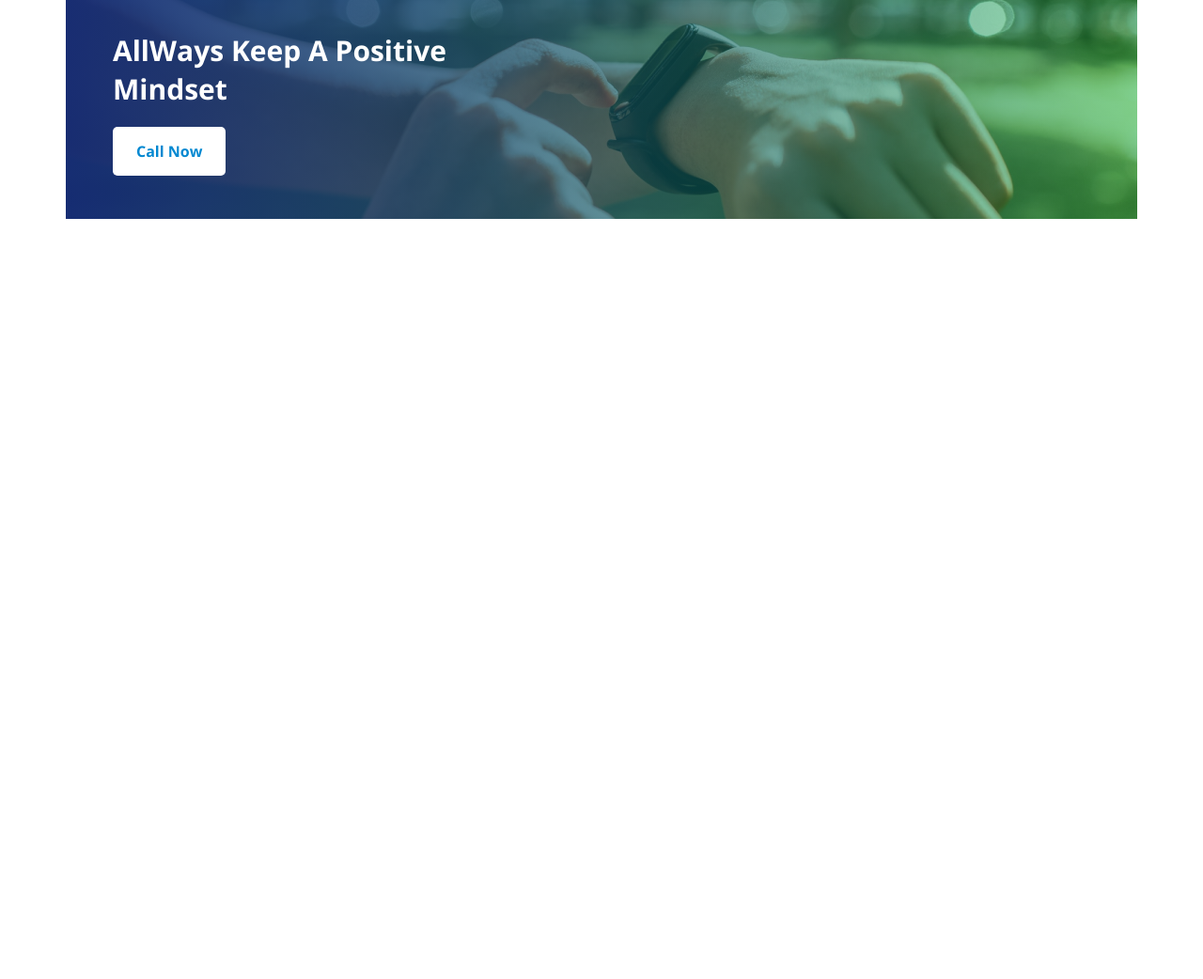
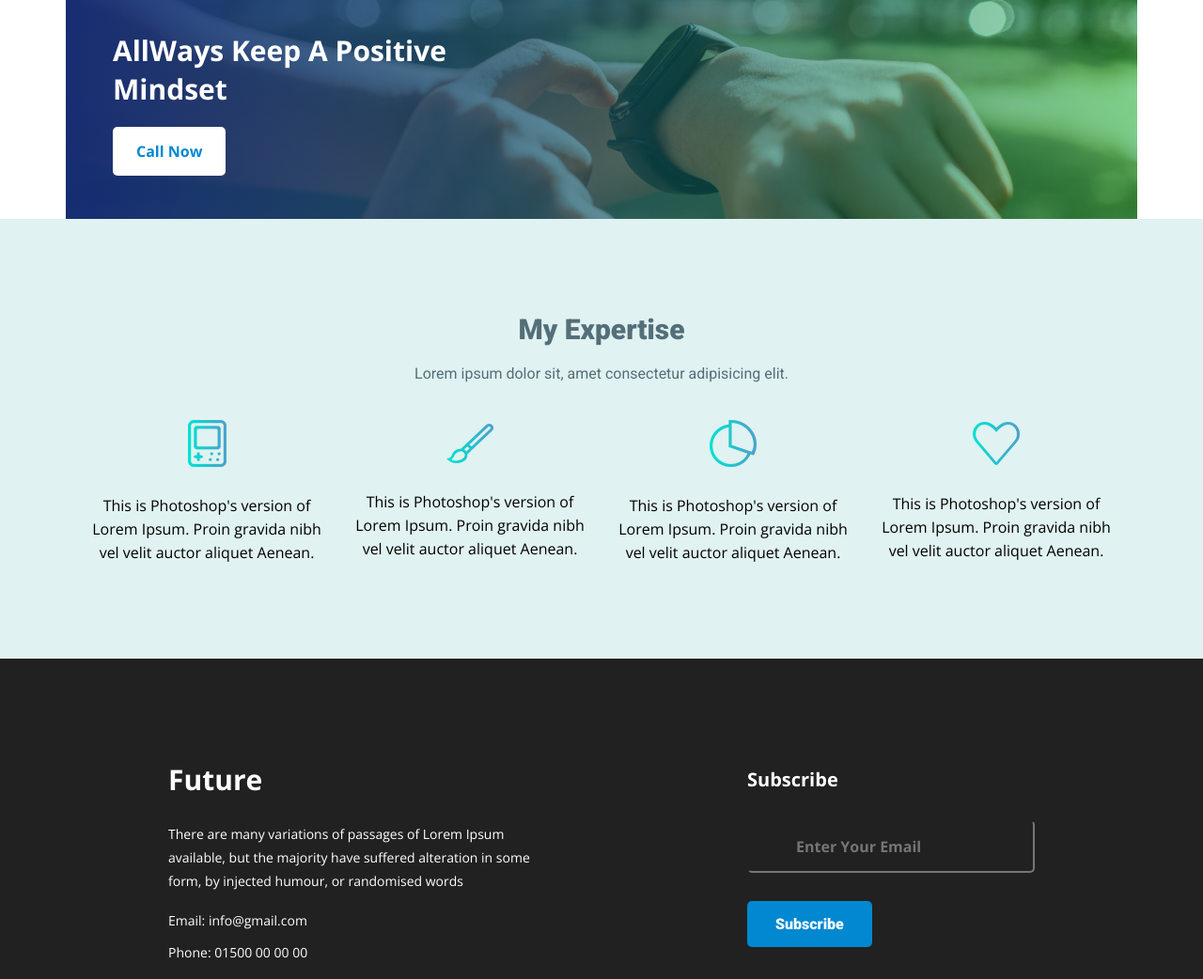
Before and after one commit to nabilasoma/new-year-new-me, a plain HTML site: page index.html in a window 1280 px wide. Shown: the part 2078-3120 px from the top of the page at 94% size. Before the commit the page ends 2411 px from the top, so only its background shows below. Drawn offline with nearby package versions, Linux system fonts and the light colour scheme; a web font is replaced by a local one.

Commit message:
added gradient, expertise and footer section

```diff
--- a/index.html
+++ b/index.html
@@ -116,16 +116,62 @@
         </div>
     </section>
 <!-- plan  part start  -->
+<!-- expertise part start  -->
+    <section class="experties_part">
+        <div class="experties_container">
+            <h3 class="expertise_header">My Expertise</h3>
+            <p class="expertise_text">Lorem ipsum dolor sit, amet consectetur adipisicing elit.</p>
+            <div class="expertise_item_part">
+                <div class="expertise_item">
+                    <img src="./images/icons/icon_five.png" alt="icon_five.png" class="expertise_icon">
+                    <p class="item_text">This is Photoshop's version of Lorem Ipsum. Proin gravida nibh vel velit auctor aliquet Aenean.</p>
+                </div>
+                <div class="expertise_item">
+                    <img src="./images/icons/icon_two.png" alt="icon_one.jpg" class="expertise_icon">
+                    <p class="item_text">This is Photoshop's version of Lorem Ipsum. Proin gravida nibh vel velit auctor aliquet Aenean.</p>
+                </div>
+                <div class="expertise_item">
+                    <img src="./images/icons/icon_four.png" alt="icon_four.png" class="expertise_icon">
+                    <p class="item_text">This is Photoshop's version of Lorem Ipsum. Proin gravida nibh vel velit auctor aliquet Aenean.</p>
+                </div>
+                <div class="expertise_item">
+                    <img src="./images/icons/icon_six.png" alt="icon_six.png" class="expertise_icon">
+                    <p class="item_text"> This is Photoshop's version of Lorem Ipsum. Proin gravida nibh vel velit auctor aliquet Aenean.</p>
+                </div>
+            </div>
+        </div>
+
+    </section>
+<!-- expertise part start  -->
+<!-- footer part start  -->
+    <section class="footer_part">
+        <div class="footer_container">
+        <div class="footer_top_part">
+            <div class="footer_right">
+                <h3 class="footer_future">Future</h3>
+                <p class="footer_description">There are many variations of passages of Lorem Ipsum
+                    available, but the majority have suffered alteration in some
+                    form, by injected humour, or randomised words</p>
+                <p class="footer_emil">Email: info@gmail.com</p>
+                <p class="footer_phone">Phone: 01500 00 00 00</p>
+                <div class="icon_part">
+                    <img src="./images/icons/fb.png" alt="fb.png" class="footer_icon">
+                    <img src="./images/icons/twitter.png" alt="twitter.png" class="footer_icon">
+                    <img src="./images/icons/youtube.png" alt="youtube.png" class="footer_icon">
+                </div>
+            </div>
+            <div class="footer_left">
+                <h4 class="footer_subscribe">Subscribe</h4>
+                <input type="text" placeholder="Enter Your Email" class="emil_part">
+                <div class="footer_button">
+                <button class="subscribe">Subscribe</button>
+            </div>
+            </div>
+        </div>
+    </div>
+    </section>
+<!-- footer part start  -->
 
 
-
-
-
-    <!-- failures  part start  -->
-    <!-- failures  part start  -->
-    <!-- failures  part start  -->
-    <!-- failures  part start  -->
-    <!-- failures  part start  -->
-    <!-- failures  part start  -->
 </body>
 </html>
--- a/style.css
+++ b/style.css
@@ -104,7 +104,7 @@
 /* plan part start  */
 .plan_part {
 	padding-top: 150px;
-	padding-bottom: 100px;
+	/* padding-bottom: 100px; */
 }
 .plan_container {
 	width: 1140px;
@@ -178,6 +178,128 @@
 	border-radius: 5px;
 }
 /* gradient part start  */
+/* expertise part start  */
+.experties_part {
+	padding: 100px;
+	background: #E0F2F1;
+}
+.expertise_item_part {
+	display: flex;
+	justify-content: center;
+	align-items: center;
+	gap: 30px;
+}
+.expertise_header {
+	text-align: center;
+	color: #546E7A;
+	font-size: 30px;
+	font-weight: 700;
+}
+.expertise_text {
+	text-align: center;
+	color: #546E7A;
+	font-size: 16px;
+	font-weight: 400;
+	padding-bottom: 40px;
+	padding-top: 20px;
+}
+.expertise_item {
+	text-align: center;
+}
+.item_text {
+	width: 250px;
+	text-align: center;
+	margin: 0 auto;
+	line-height: 25px;
+	font-size: 16px;
+	font-weight: 400;
+	font-family: 'Open Sans', sans-serif;
+}
+.expertise_icon {
+	padding-bottom: 25px;
+}
+/* expertise part start  */
+/* footer part start  */
+.footer_container {
+	width: 1140px;
+	margin: 0 auto;
+}
+.footer_part {
+	padding: 108px 0;
+	background: #212121;
+}
+.footer_top_part {
+	display: flex;
+	align-items: center;
+	justify-content: space-around;
+}
+.footer_future {
+	color: #fff;
+	font-family: 'Open Sans', sans-serif;
+	font-weight: 700;
+	font-size: 30px;
+}
+.footer_description {
+	width: 398px;
+	color: #fff;
+	font-family: 'Open Sans', sans-serif;
+	font-weight: 400;
+	font-size: 14px;
+	line-height: 25px;
+	padding-bottom: 20px;
+	padding-top: 25px;
+}
+.footer_emil {
+	color: #fff;
+	font-family: 'Open Sans', sans-serif;
+	font-weight: 400;
+	font-size: 14px;
+	padding-bottom: 15px;
+}
+.footer_phone {
+	color: #fff;
+	font-family: 'Open Sans', sans-serif;
+	font-weight: 400;
+	font-size: 14px;
+	padding-bottom: 25px;
+}
+.footer_icon {
+	padding-right: 10px;
+}
+.footer_subscribe {
+	color: #fff;
+	font-family: 'Open Sans', sans-serif;
+	font-weight: 700;
+	font-size: 20px;
+	padding-bottom: 30px;
+	margin-top: -85px;
+}
+.emil_part{
+	padding: 15px 50px;
+	border-radius: 5px;
+	background: transparent;
+	color: #ffffff;
+	font-size: 16px;
+	font-weight: 700;
+	font-family: 'Open Sans', sans-serif;
+}
+.subscribe {
+	display: block;
+	padding: 15px 30px;
+	background: #0288D1;
+	color: #fff;
+	border: none;
+	font-size: 16px;
+	border-radius: 5px;
+	font-weight: 700;
+}
+.footer_button {
+	padding-top: 30px;
+}
+/* footer part start  */
+
+
+
 
 
 
@@ -191,5 +313,3 @@
 /* header part start  */
 /* header part start  */
 /* header part start  */
-/* header part start  */
-/* header part start  */
```
Also changed, not shown: images/icons/icon_five.png (added), images/icons/icon_four.png (added), images/icons/icon_one.jpg (added), images/icons/icon_six.png (added), images/icons/icon_two.png (added).
